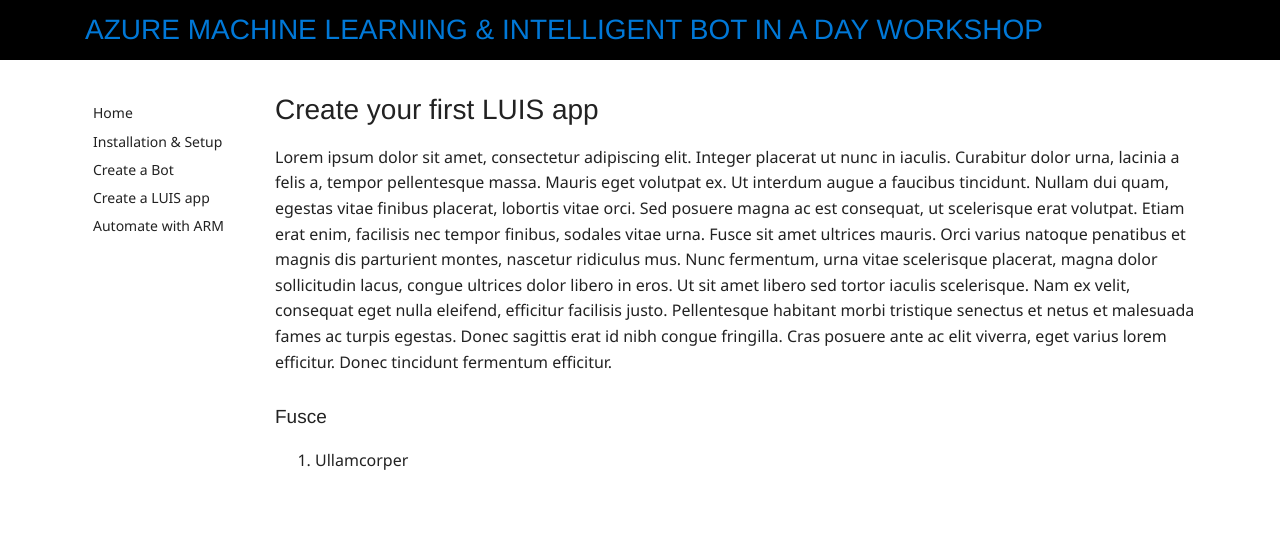
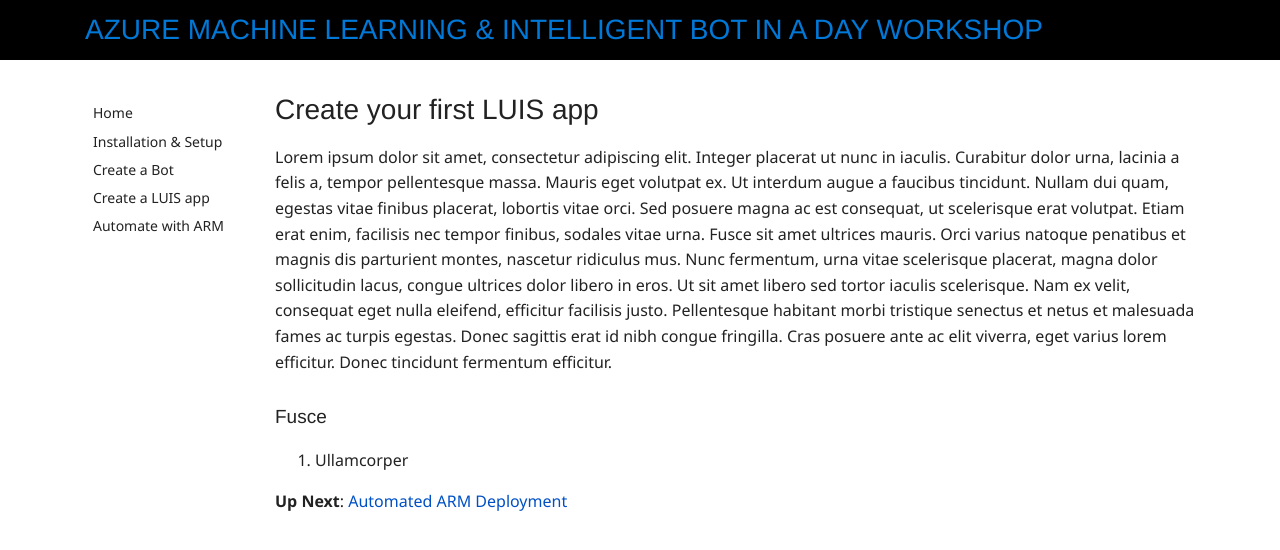
Before and after one commit to scook-valorem/bot-in-a-day, a Jekyll site: the page built from luis.md, in a window 1280 px wide. Shown: the top 550 px of the page. Built offline with Jekyll 4.4.1, drawn with Linux system fonts in a browser that asks for light colours; nearby versions of some CDN libraries.

Commit message:
Update luis.md

```diff
--- a/luis.md
+++ b/luis.md
@@ -11,3 +11,5 @@
 ### Fusce
 
 1. Ullamcorper
+
+> **Up Next**: [Automated ARM Deployment](arm.html)
```
